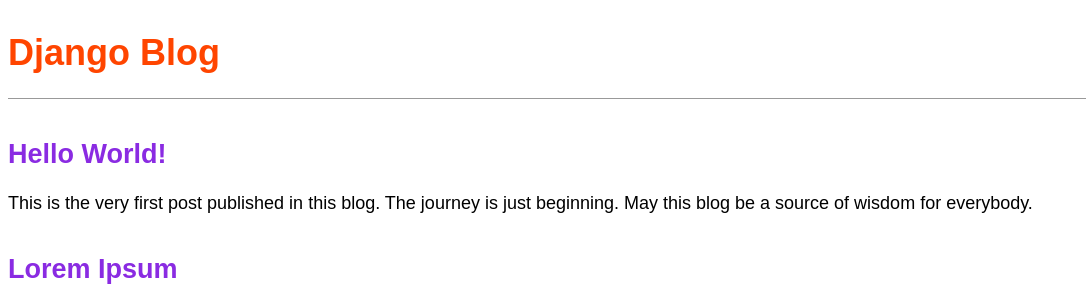
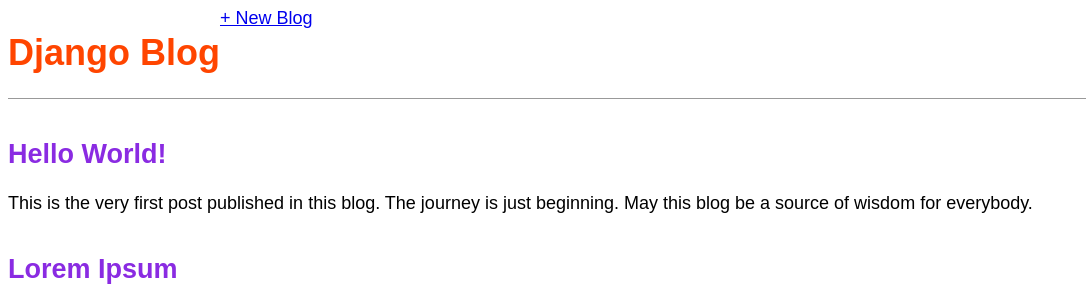
Before and after one commit to ever-eduardo/python-labs, a Django app: page / in a window 1280 px wide. Shown: the top 300 px of the page, without its empty margins (0-1086 px from the left). Run offline with Django 4.2, Linux system fonts and the light colour scheme; data comes from the database, SQL or seed files in the repository; both versions use the stored data as it was after the commit.

Commit message:
Updated base.html template for adding a new post

```diff
--- a/web development/django/blog/templates/base.html
+++ b/web development/django/blog/templates/base.html
@@ -10,7 +10,12 @@
 </head>
 <body>
     <header>
-        <h1><a href="{% url 'home' %}">Django Blog</a></h1>
+        <div class="nav-left">
+            <h1><a href="{% url 'home' %}">Django Blog</a></h1>
+        </div>
+        <div class="nav-right">
+            <a href="{% url 'post_new' %}">+ New Blog</a>
+        </div>
     </header>
     <main>
         <div>
```
Also changed, not shown: web development/django/blog/db.sqlite3.
